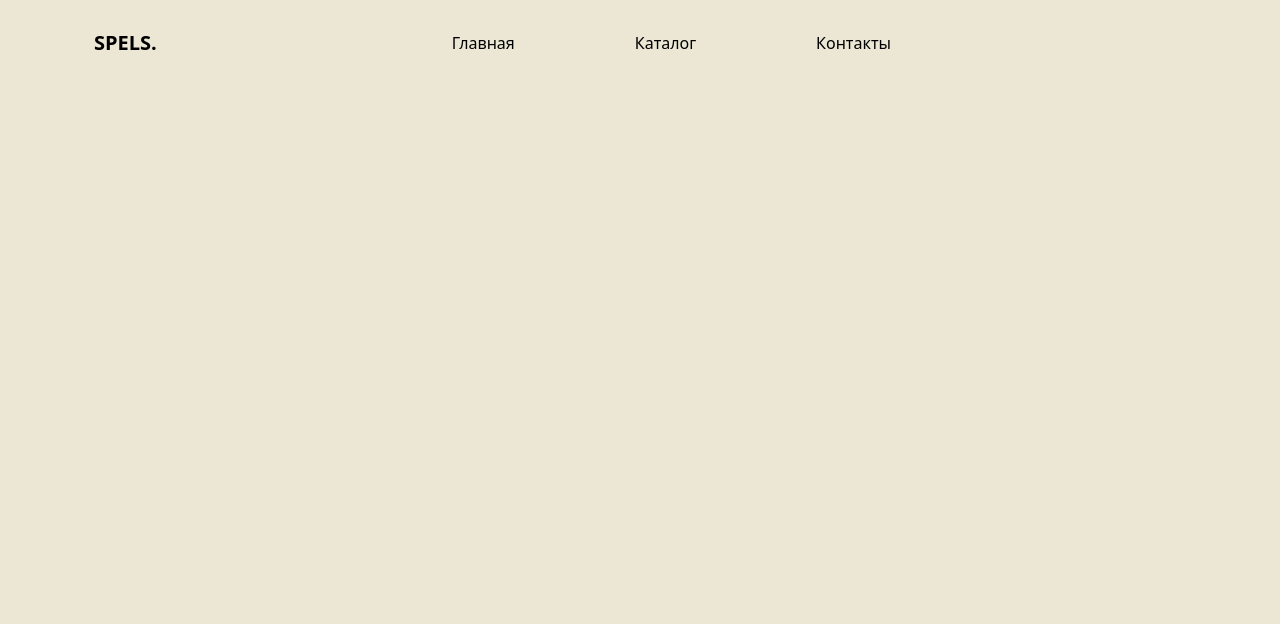
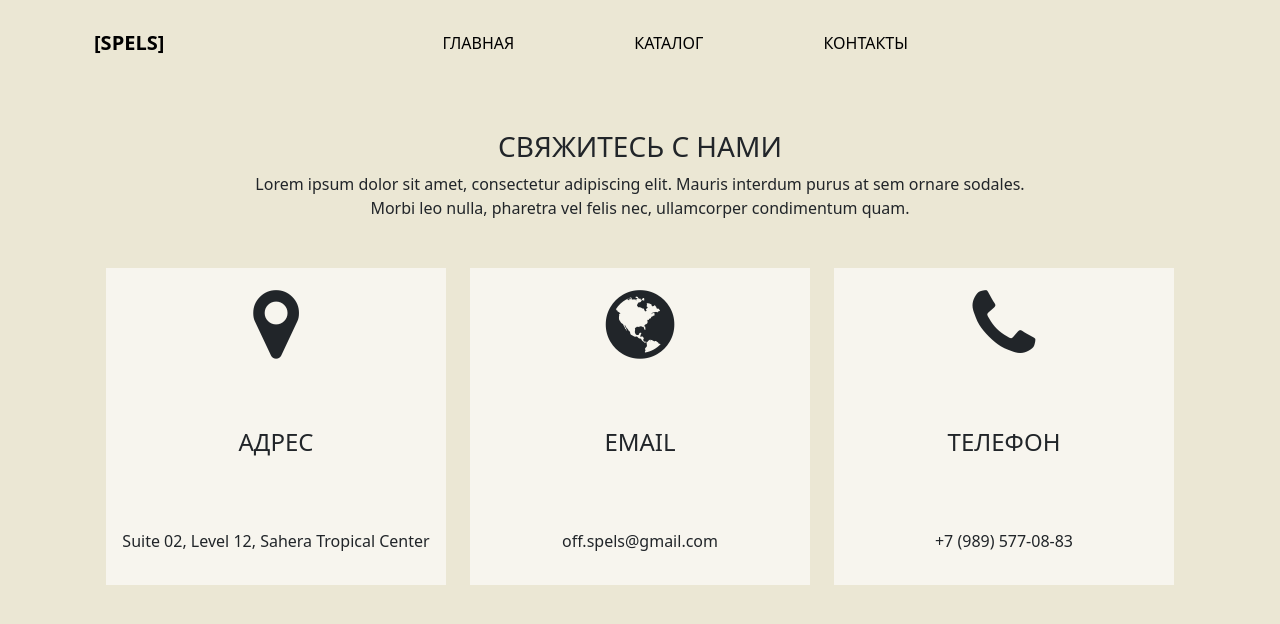
Before and after one commit to NEKOMXTX/infosite, a website: page views/contact.html in a window 1280 px wide. Drawn offline with nearby package versions, Linux system fonts and the light colour scheme; files that its build step writes are made by us from their sources.

Commit message:
added contact page

```diff
--- /dev/null
+++ b/styles/contact.css
@@ -0,0 +1,7 @@
+#container2 {
+    opacity: 0;
+  }
+
+#contact .card:hover i,#contact .card:hover h4{
+	color: rgb(0, 0, 0)
+}
--- a/views/contact.html
+++ b/views/contact.html
@@ -7,9 +7,14 @@
     <title>Spels Equipment</title>
     <link href="https://cdn.jsdelivr.net/npm/bootstrap@5.3.0/dist/css/bootstrap.min.css" rel="stylesheet"
         integrity="sha384-9ndCyUaIbzAi2FUVXJi0CjmCapSmO7SnpJef0486qhLnuZ2cdeRhO02iuK6FUUVM" crossorigin="anonymous">
+    <link href="https://maxcdn.bootstrapcdn.com/font-awesome/4.6.3/css/font-awesome.min.css" rel="stylesheet"
+        integrity="sha384-T8Gy5hrqNKT+hzMclPo118YTQO6cYprQmhrYwIiQ/3axmI1hQomh7Ud2hPOy8SP1" crossorigin="anonymous">
+
     <script src="https://cdn.jsdelivr.net/npm/bootstrap@5.3.0/dist/js/bootstrap.bundle.min.js"
         integrity="sha384-geWF76RCwLtnZ8qwWowPQNguL3RmwHVBC9FhGdlKrxdiJJigb/j/68SIy3Te4Bkz"
         crossorigin="anonymous"></script>
+    <script src="https://cdnjs.cloudflare.com/ajax/libs/animejs/3.2.1/anime.min.js"></script>
+    <link rel="stylesheet" href="/contact.css">
 </head>
 
 <body style="background-color:#ebe7d4;">
@@ -18,7 +23,7 @@
         <div class="container">
             <nav class="navbar navbar-expand-lg bg-transparent" style="padding: 1% 0%;">
                 <div class="container-fluid p-0">
-                    <a class="navbar-brand m-0" href="#"><b>SPELS.</b></a>
+                    <a class="navbar-brand m-0" href="#"><b>[SPELS]</b></a>
                     <button class="navbar-toggler" type="button" data-bs-toggle="collapse"
                         data-bs-target="#navbarSupportedContent" aria-controls="navbarSupportedContent"
                         aria-expanded="false" aria-label="Переключатель навигации">
@@ -28,24 +33,72 @@
                         <ul class="navbar-nav mb-2 mb-lg-0">
                             <li class="nav-item">
                                 <a class="nav-link active" aria-current="page" href="/"
-                                    style="padding: 20px 60px;">Главная</a>
+                                    style="padding: 20px 60px;">ГЛАВНАЯ</a>
                             </li>
                             <li class="nav-item">
                                 <a class="nav-link active" aria-current="page" href="/products"
-                                    style="padding: 20px 60px;">Каталог</a>
+                                    style="padding: 20px 60px;">КАТАЛОГ</a>
                             </li>
                             <li class="nav-item">
                                 <a class="nav-link active" aria-current="page" href="/contact"
-                                    style="padding: 20px 60px;">Контакты</a>
+                                    style="padding: 20px 60px;">КОНТАКТЫ</a>
                             </li>
                         </ul>
                     </div>
                 </div>
             </nav>
         </div>
-
+        <div class="container" id="container2" style="margin-top: 4%">
+            <section id="contact">
+                <div class="container" >
+                    <h3 class="text-center text-uppercase">свяжитесь с нами</h3>
+                    <p class="text-center w-75 m-auto">Lorem ipsum dolor sit amet, consectetur adipiscing elit. Mauris
+                        interdum purus at sem ornare sodales. Morbi leo nulla, pharetra vel felis nec, ullamcorper
+                        condimentum quam.</p>
+                    <div class="row">
+                        <div class="col-md-4 mb-4">
+                            <div class="card border-0 my-5 h-100">
+                                <div class="card-body text-center d-flex flex-column justify-content-between" style="background-color: #f7f5ee;">
+                                    <i class="fa fa-map-marker fa-5x mb-3" aria-hidden="true"></i>
+                                    <h4 class="text-uppercase mb-4">адрес</h4>
+                                    <address>Suite 02, Level 12, Sahera Tropical Center</address>
+                                </div>
+                            </div>
+                        </div>
+                        <div class="col-md-4 mb-4">
+                            <div class="card border-0 my-5 h-100">
+                                <div class="card-body text-center d-flex flex-column justify-content-between" style="background-color: #f7f5ee;">
+                                    <i class="fa fa-globe fa-5x mb-3" aria-hidden="true"></i>
+                                    <h4 class="text-uppercase mb-4">email</h4>
+                                    <p>off.spels@gmail.com</p>
+                                </div>
+                            </div>
+                        </div>
+                        <div class="col-md-4 mb-4">
+                            <div class="card border-0 my-5 h-100">
+                                <div class="card-body text-center d-flex flex-column justify-content-between" style="background-color: #f7f5ee;">
+                                    <i class="fa fa-phone fa-5x mb-3" aria-hidden="true"></i>
+                                    <h4 class="text-uppercase mb-4">телефон</h4>
+                                    <p>+7 (989) 577-08-83</p>
+                                </div>
+                            </div>
+                        </div>
+                    </div>
+                </div>
+            </section>
+        </div>
 
     </div>
+    <script>
+        const container2 = document.querySelectorAll('#container2');
+
+        anime({
+          targets: container2,
+          opacity: 1,
+          duration: 1500,
+          easing: 'easeInOutQuad',
+        });
+      </script>
 </body>
 
 </html>
```
Also changed, not shown: views/products.html (+1 -1 lines).
